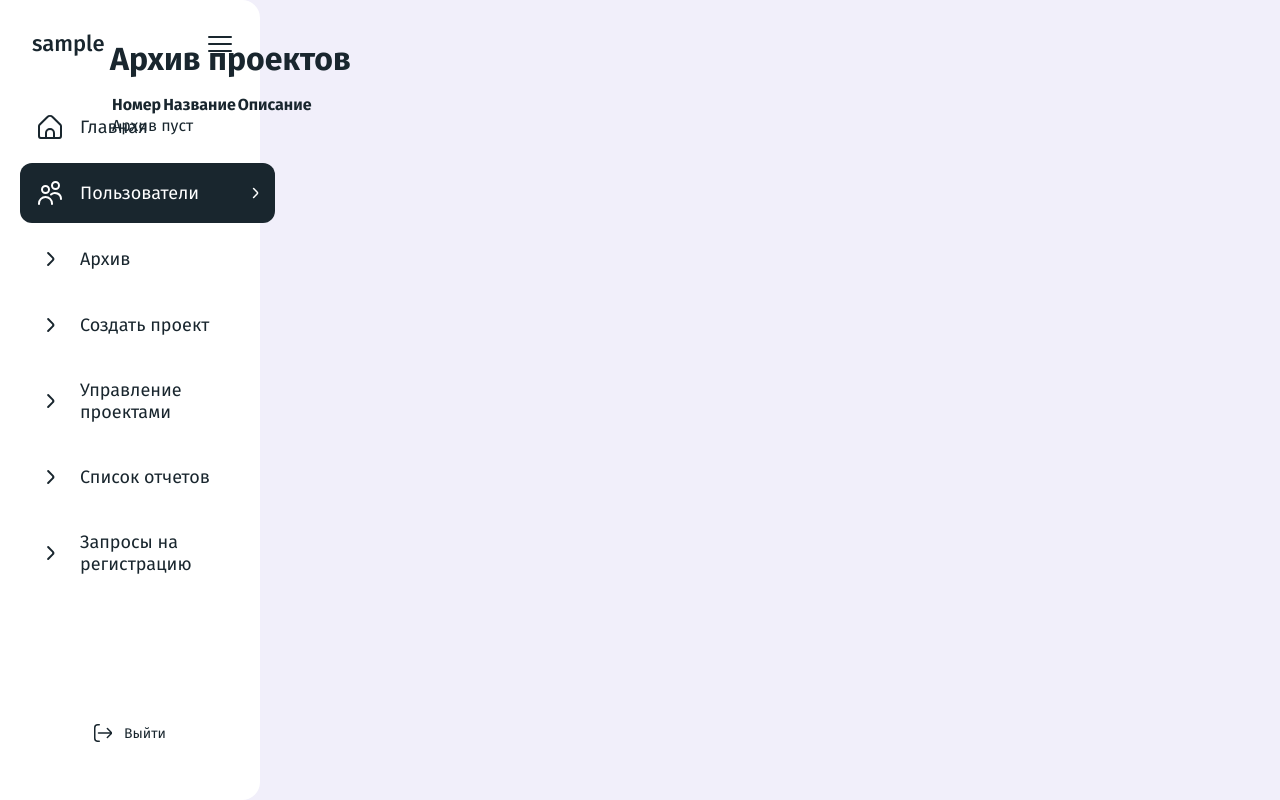
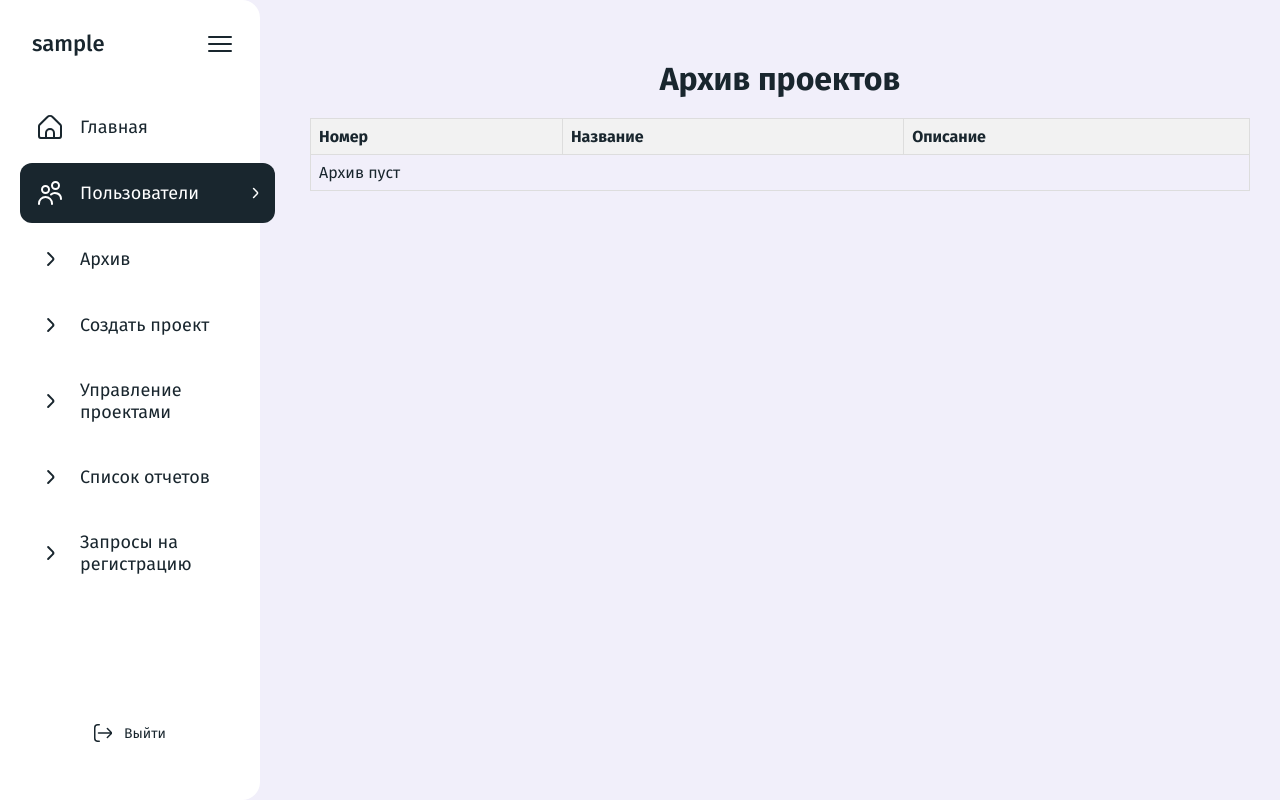
Before and after one commit to PirmagomedovZhr/Construction_Project, a Django app: page /archived_projects/ in a window 1280 px wide. Run offline with Django 4.2, Linux system fonts and the light colour scheme; the visitor is signed in with stand-in values (Sample User, id 1); data that the repository does not hold is empty.

Commit message:
test commit

```diff
--- a/main/static/main/css/archive.css
+++ b/main/static/main/css/archive.css
@@ -1,26 +1,26 @@
 
 
-    h1 {
+.main.js-main h1 {
     text-align: center;
     margin-top: 20px;
 }
 
-    form {
+.main.js-main form {
     margin-bottom: 20px;
     text-align: center;
 }
 
-    form label {
+.main.js-main form label {
     font-weight: bold;
     margin-right: 5px;
 }
 
-    form select {
+.main.js-main form select {
     padding: 5px;
     border-radius: 4px;
 }
 
-    form button {
+.main.js-main form button {
     padding: 5px 10px;
     background-color: #4CAF50;
     color: white;
@@ -29,26 +29,26 @@
     cursor: pointer;
 }
 
-    table {
+.main.js-main table {
     width: 100%;
     border-collapse: collapse;
     margin-top: 20px;
 }
 
-    th, td {
+.main.js-main th, td {
     border: 1px solid #ddd;
     padding: 8px;
     text-align: left;
 }
 
-    th {
+.main.js-main th {
     background-color: #f2f2f2;
 }
 
-    tr:nth-child(even) {
+.main.js-main tr:nth-child(even) {
     background-color: #f9f9f9;
 }
 
-    tr:hover {
+.main.js-main tr:hover {
     background-color: #ddd;
 }
--- a/main/static/main/css/base.css
+++ b/main/static/main/css/base.css
@@ -390,7 +390,3 @@ body {
 .tasks-table td form input[type="submit"]:hover {
     background-color: #0056b3;
 }
-
-.main.js-main {
-    width: 1200px;
-}
--- a/main/static/main/css/time_spent.css
+++ b/main/static/main/css/time_spent.css
@@ -50,8 +50,3 @@
 .main.js-main tr:hover {
     background-color: #ddd;
 }
-
-
-.main.js-main {
-    width: 1200px;
-}
--- a/main/templates/main/archived_projects.html
+++ b/main/templates/main/archived_projects.html
@@ -1,6 +1,7 @@
 {% extends 'main/admin/home.html' %}
 {% load static %}
 {% block title %}
+<link rel="stylesheet" type="text/css" href="{% static 'main/css/archive.css' %}" />
 {% endblock %}
 {% block content %}
 <main class="main js-main">
```
Lines whose indentation alone changed are shown as unchanged.
